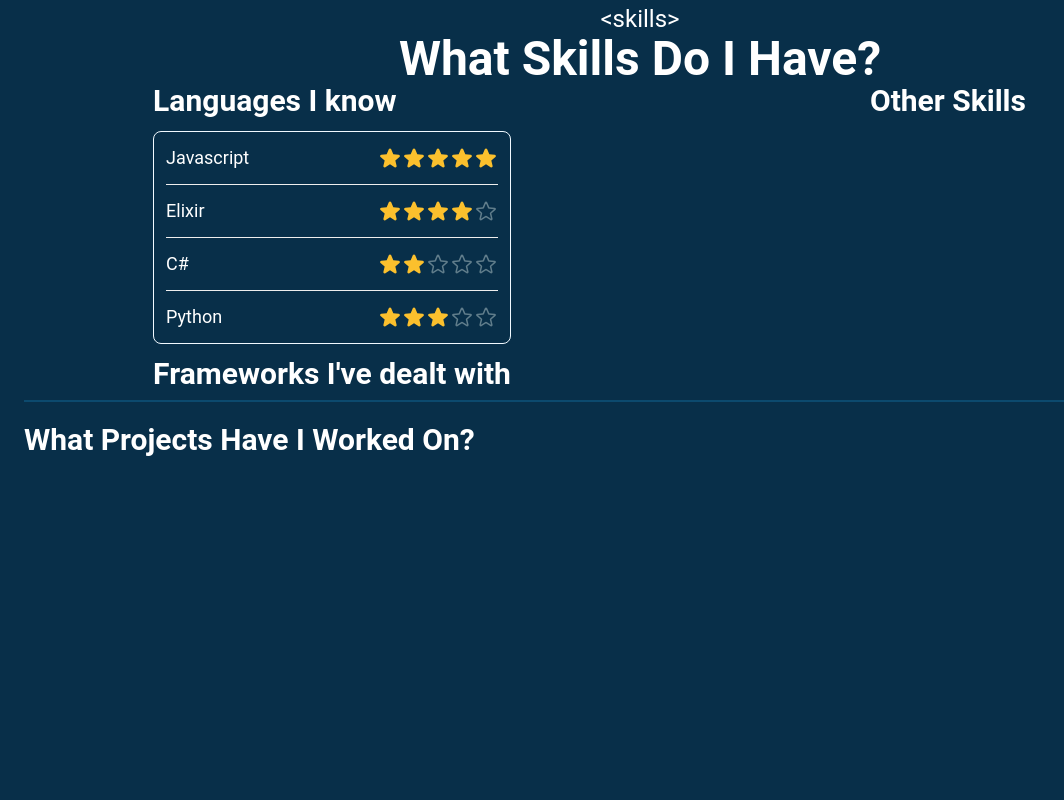
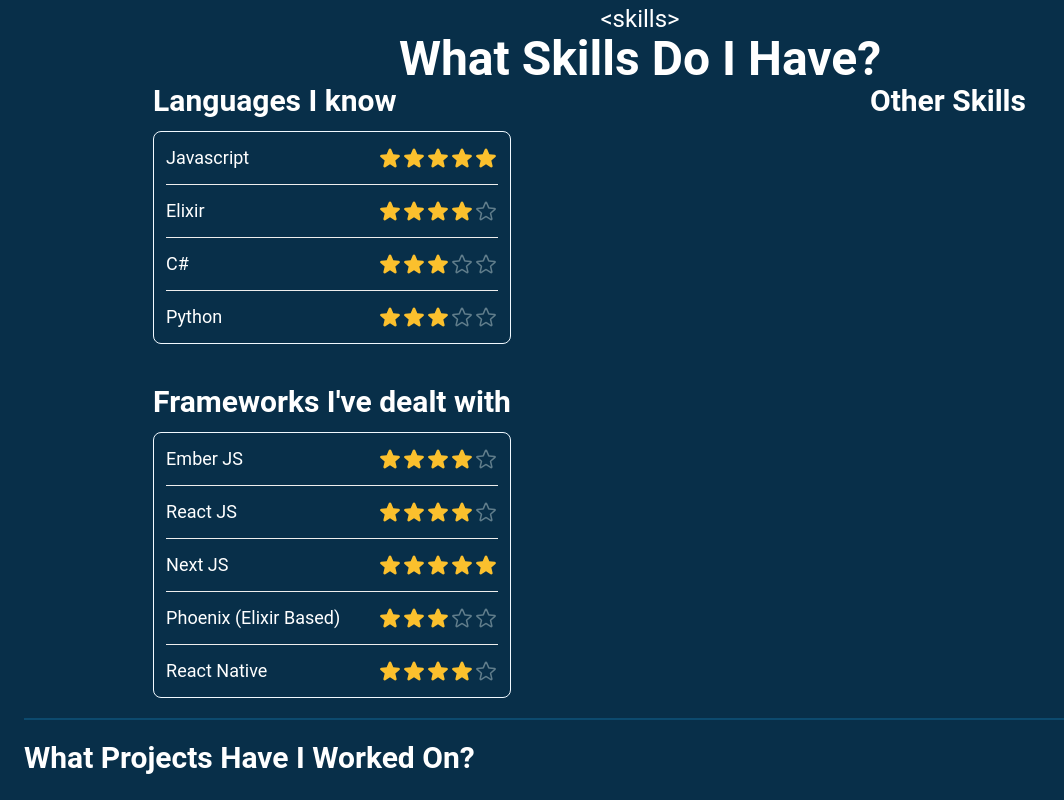
Before and after one commit to Jako731/portfolio, a Next.js app: page / in a window 1280 px wide. Shown: the part 3099-3899 px from the top of the page, without its empty margins (0-1064 px from the left). Before the commit the page ends 3581 px from the top, so only its background shows below. Built offline with nearby package versions, Linux system fonts and the light colour scheme.

Commit message:
feat: framework section

```diff
--- a/pages/index.js
+++ b/pages/index.js
@@ -199,11 +199,11 @@
               What Skills Do I Have?
             </h2>
 
-            <div className="grid grid-cols-2 w-full justify-items-center">
+            <div className="grid grid-cols-1 md:grid-cols-2 w-full justify-items-center">
               {/* TECHNOLOGIES */}
               <div>
                 <h3>Languages I know</h3>
-                <ul className="border border-primary-50 p-3 rounded-lg my-3 flex flex-col space-y-3">
+                <ul className="border border-primary-50 p-3 rounded-lg my-3 flex flex-col space-y-3 mb-10">
                   <li className="flex justify-between max-w-sm items-center text-lg">
                     <p>Javascript</p>
                     <Rating className="cursor-default" unratedColor="primary-400" value={5} readonly />
@@ -220,7 +220,7 @@
 
                   <li className="flex justify-between max-w-sm items-center text-lg">
                     <p>C#</p>
-                    <Rating className="cursor-default" unratedColor="primary-400" value={2} readonly />
+                    <Rating className="cursor-default" unratedColor="primary-400" value={3} readonly />
                   </li>
 
                   <hr />
@@ -231,7 +231,43 @@
                   </li>
 
                 </ul>
+
                 <h3>Frameworks I've dealt with</h3>
+                <ul className="border border-primary-50 p-3 rounded-lg my-3 flex flex-col space-y-3 mb-3">
+                <li className="flex justify-between max-w-sm items-center text-lg">
+                    <p>Ember JS</p>
+                    <Rating className="cursor-default" unratedColor="primary-400" value={4} readonly />
+                  </li>
+
+                  <hr/>
+
+                  <li className="flex justify-between max-w-sm items-center text-lg">
+                    <p>React JS</p>
+                    <Rating className="cursor-default" unratedColor="primary-400" value={4} readonly />
+                  </li>
+
+                  <hr />
+
+                  <li className="flex justify-between max-w-sm items-center text-lg">
+                    <p>Next JS</p>
+                    <Rating className="cursor-default" unratedColor="primary-400" value={5} readonly />
+                  </li>
+
+                  <hr />
+
+                  <li className="flex justify-between max-w-sm items-center text-lg">
+                    <p>Phoenix (Elixir Based)</p>
+                    <Rating className="cursor-default" unratedColor="primary-400" value={3} readonly />
+                  </li>
+
+                  <hr />
+
+                  <li className="flex justify-between max-w-sm items-center text-lg">
+                    <p>React Native</p>
+                    <Rating className="cursor-default" unratedColor="primary-400" value={4} readonly />
+                  </li>
+                </ul>
+
               </div>
 
               {/* GENERAL SKILLS */}
```
